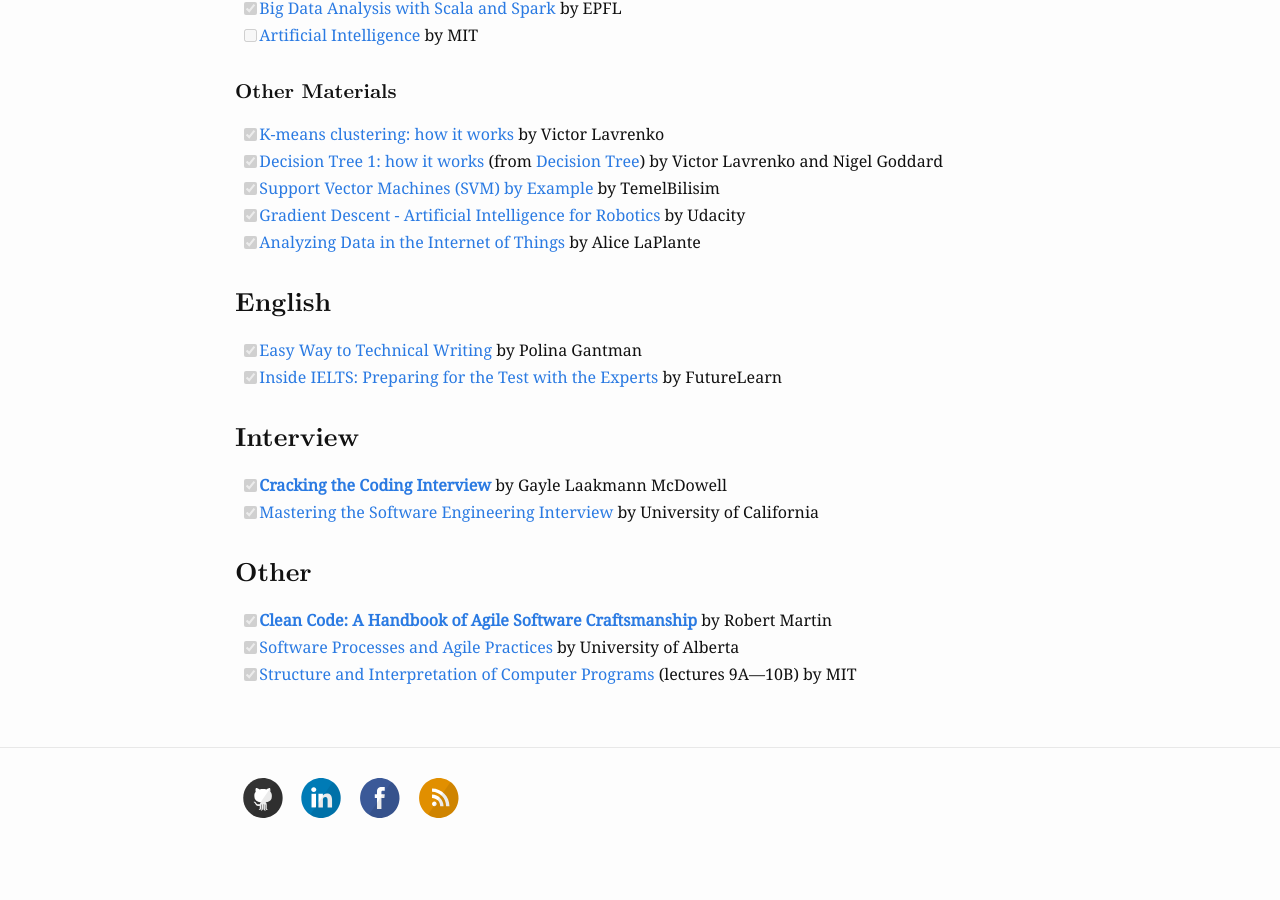
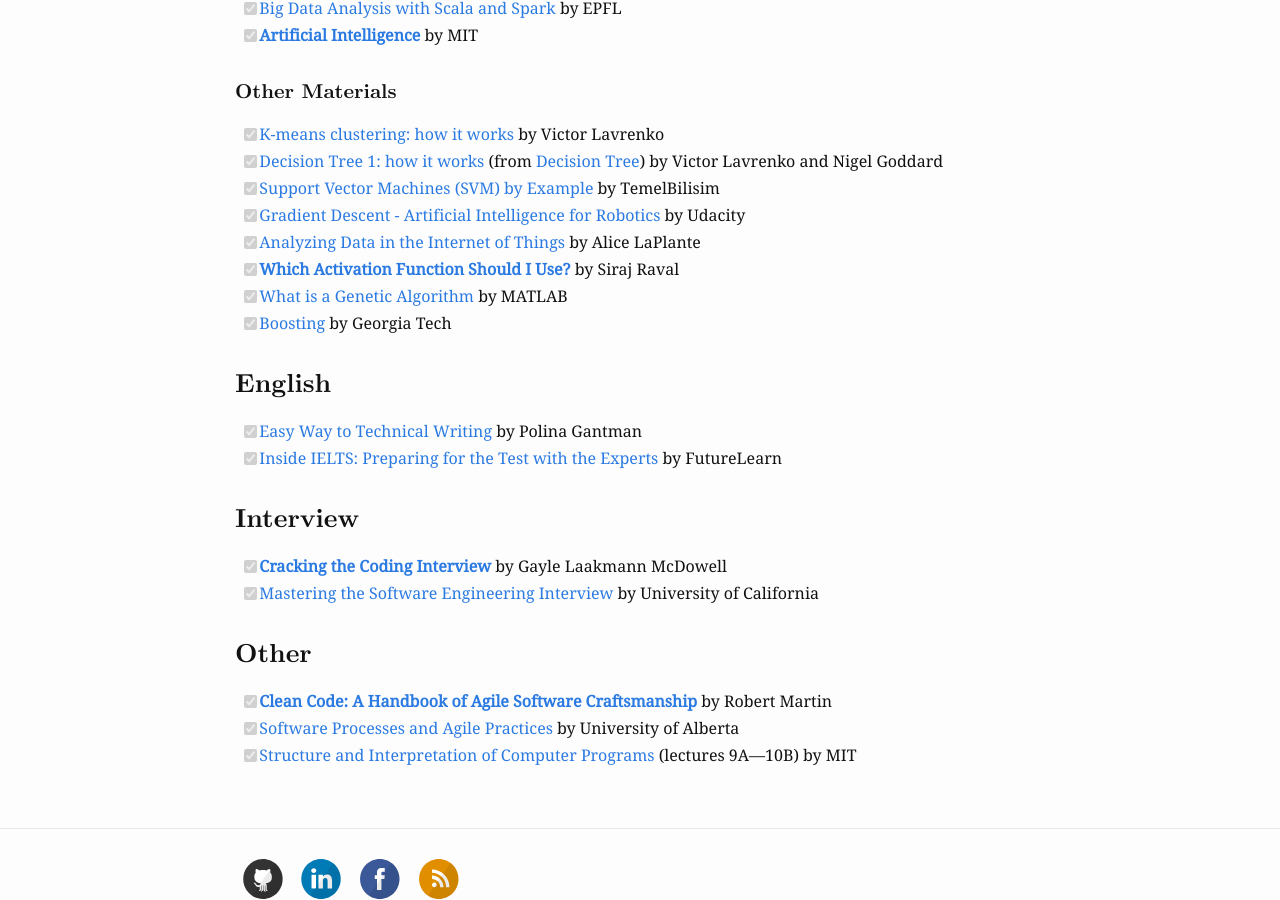
Before and after one commit to alopatindev/alopatindev.github.io, a Jekyll site: the page built from _posts/2016-11-29-self-learning.markdown, in a window 1280 px wide and 900 px high, scrolled down 3148 px. Built offline with Jekyll 4.4.1, drawn with Linux system fonts in a browser that asks for light colours; comment, search, counter and statistics services are not loaded; before the commit the page ends 4026 px from its top, so only the background shows below that.

Commit message:
update 2016-11-29-self-learning

```diff
--- a/_posts/2016-11-29-self-learning.markdown
+++ b/_posts/2016-11-29-self-learning.markdown
@@ -103,7 +103,7 @@
 
 ### Data Analysis
 - [x][Big Data Analysis with Scala and Spark](https://www.coursera.org/learn/big-data-analysys) by EPFL
-- [ ][Artificial Intelligence](https://www.youtube.com/playlist?list=PLUl4u3cNGP63gFHB6xb-kVBiQHYe_4hSi) by MIT
+- [x][**Artificial Intelligence**](https://www.youtube.com/playlist?list=PLUl4u3cNGP63gFHB6xb-kVBiQHYe_4hSi) by MIT
 
 #### Other Materials
 - [x][K-means clustering: how it works](https://www.youtube.com/watch?v=_aWzGGNrcic) by Victor Lavrenko
@@ -111,6 +111,9 @@
 - [x][Support Vector Machines (SVM) by Example](https://www.youtube.com/watch?v=5zRmhOUjjGY) by TemelBilisim
 - [x][Gradient Descent - Artificial Intelligence for Robotics](https://www.youtube.com/watch?v=umAeJ7LMCfU) by Udacity
 - [x][Analyzing Data in the Internet of Things](http://www.oreilly.com/data/free/analyzing-data-in-the-internet-of-things.csp) by Alice LaPlante
+- [x][**Which Activation Function Should I Use?**](https://www.youtube.com/watch?v=-7scQpJT7uo) by Siraj Raval
+- [x][What is a Genetic Algorithm](https://www.youtube.com/watch?v=1i8muvzZkPw) by MATLAB
+- [x][Boosting](https://www.youtube.com/watch?v=GM3CDQfQ4sw) by Georgia Tech
 
 ### English
 - [x][Easy Way to Technical Writing](https://stepik.org/course/Easy-way-to-technical-writing-684) by Polina Gantman
```
